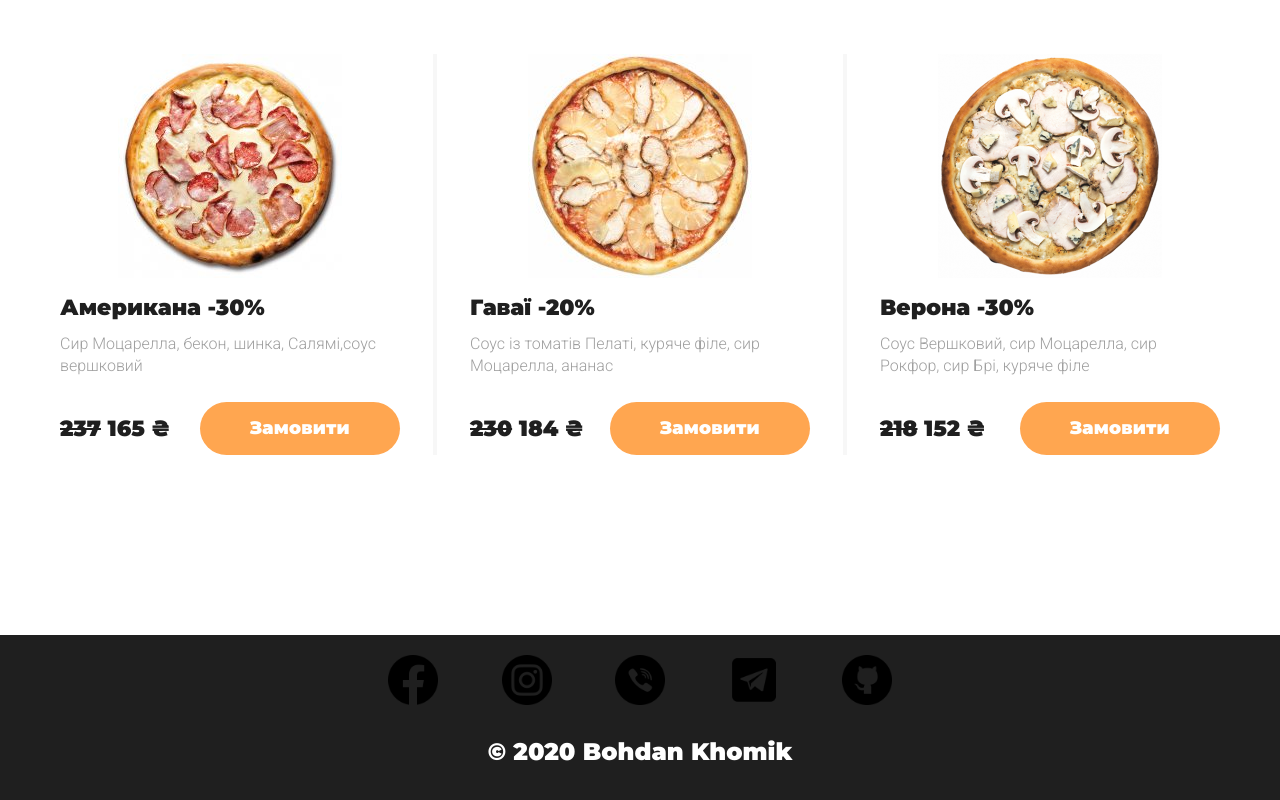
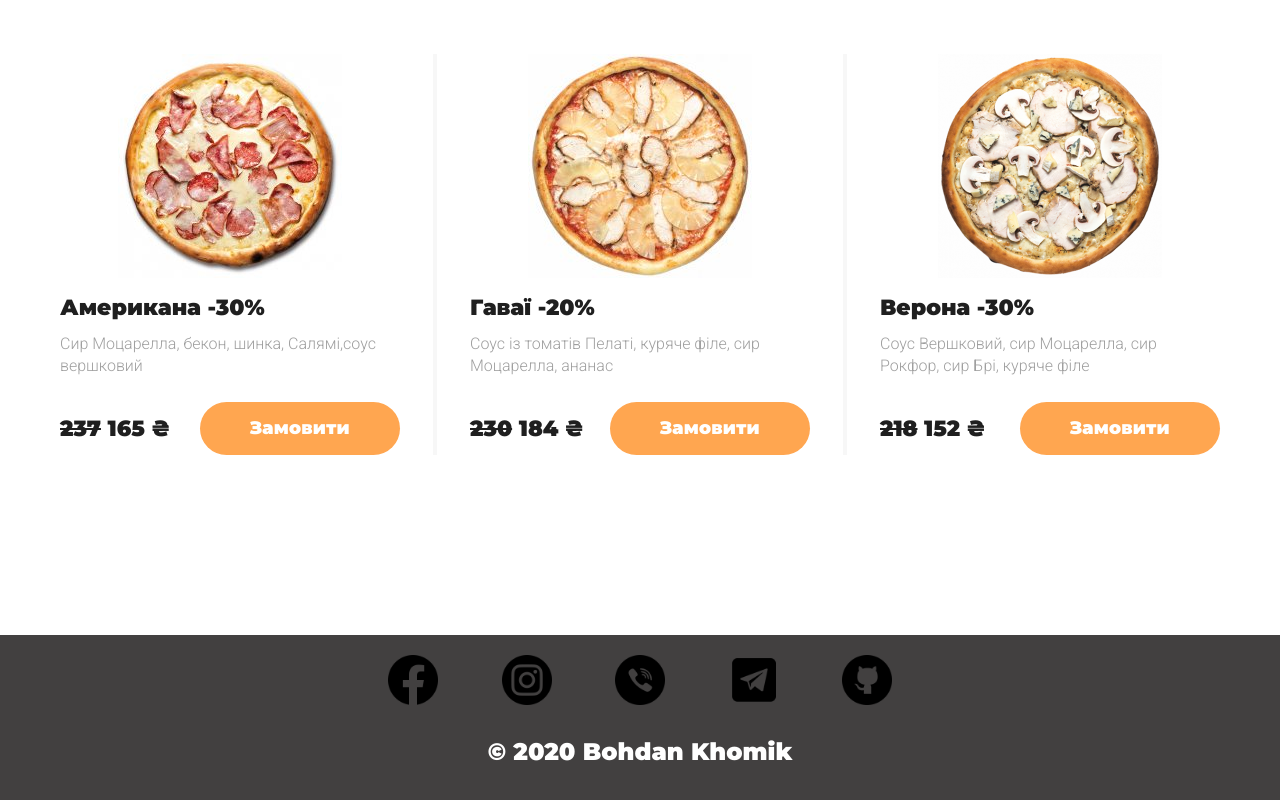
Before and after one commit to BohdanKhomik/CourseWork, a website: page CourseWork/index.html in a window 1280 px wide. Shown: the part 1629-2429 px from the top of the page. Drawn offline with Linux system fonts and the light colour scheme.

Commit message:
First commit

```diff
--- a/CourseWork/css/footer.css
+++ b/CourseWork/css/footer.css
@@ -2,7 +2,7 @@ footer {
     text-align: center;
     padding: 10px 10px;
     width: 100%;
-    background-color: #1f1f1f;
+    background-color: #424040;
     font-family: 'Montserrat', sans-serif;
     font-weight: 900;
     font-size: 16px;
```
